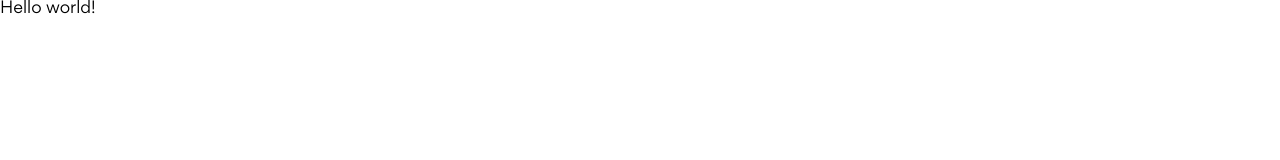
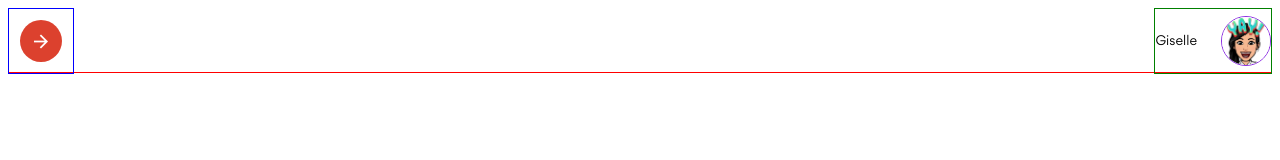
Before and after one commit to jadurani/profile-settings-exercise, a plain HTML site: page index.html in a window 1280 px wide. Drawn offline with Linux system fonts and the light colour scheme.

Commit message:
Added: Site header

```diff
--- a/css/base.css
+++ b/css/base.css
@@ -7,12 +7,12 @@
 
 html, body {
     font-family: Gordita;
-    height: 100%;
+    /* height: 100%;
     overflow: hidden;
     position: absolute;
     top: 0;
     right: 0;
     bottom: 0;
     left: 0;
-    margin: 0;
+    margin: 0; */
 }
--- /dev/null
+++ b/css/site-header.css
@@ -0,0 +1,80 @@
+.site-header {
+    height: 64px;
+    border-bottom: 1px red solid;
+}
+
+.site-header:after {
+    content: '';
+    display: table;
+    clear: both;
+}
+
+/* SIDEBAR LINK */
+
+.sidebar-link-container {
+    float: left;
+    width: 64px;
+    height: 64px;
+    border: 1px blue solid;
+    display: flex;
+}
+
+.sidebar-link {
+    margin: auto;
+    width: 42px;
+    height: 42px;
+    border-radius: 100%;
+    cursor: pointer;
+    display: flex;
+}
+
+.sidebar-link.open {
+    background-color: #dc412e;
+}
+
+.sidebar-link.open .arrow-link {
+    color: #ffffff;
+}
+
+.arrow-link {
+    margin: auto;
+    font-size: 21px;
+}
+
+.sidebar-link:not(.open) > .arrow-link:after {
+    content: 'arrow_back';
+}
+
+.sidebar-link.open > .arrow-link:after {
+    content: 'arrow_forward';
+}
+
+/* ACCOUNT CONTAINER */
+
+.account-container {
+    float: right;
+    display: flex;
+    height: 100%;
+    border: 1px green solid;
+    cursor: pointer;
+}
+
+.account-name {
+    margin: auto;
+    padding-right: 24px;
+    font-size: 12.5px;
+}
+
+.account-avatar {
+    width: 48px;
+    height: 48px;
+    margin: auto;
+    border: 1px blueviolet solid;
+    border-radius: 100%;
+}
+
+.account-avatar > img {
+    max-width: 100%;
+    max-height: 100%;
+    border-radius: 100%;
+}
--- a/index.html
+++ b/index.html
@@ -5,9 +5,27 @@
         <title>Turing | Personal Account</title>
 
         <meta name="viewport" content="width=device-width, initial-scale=1">
+        <link href="https://fonts.googleapis.com/icon?family=Material+Icons" rel="stylesheet">
+
         <link rel="stylesheet" href="css/base.css">
+        <link rel="stylesheet" href="css/site-header.css">
     </head>
     <body>
-        Hello world!
+        <div class="site-header">
+            <div class="sidebar-link-container">
+                <!-- add remove open class here to trigger change in button -->
+                <div class="sidebar-link open">
+                    <i class="arrow-link material-icons"></i>
+                </div>
+            </div>
+            <div class="account-container">
+                <div class="account-name">
+                    Giselle
+                </div>
+                <div class="account-avatar">
+                    <img src="img/avatar.png" alt="">
+                </div>
+            </div>
+        </div>
     </body>
 </html>
```
Also changed, not shown: img/avatar.png (added).
